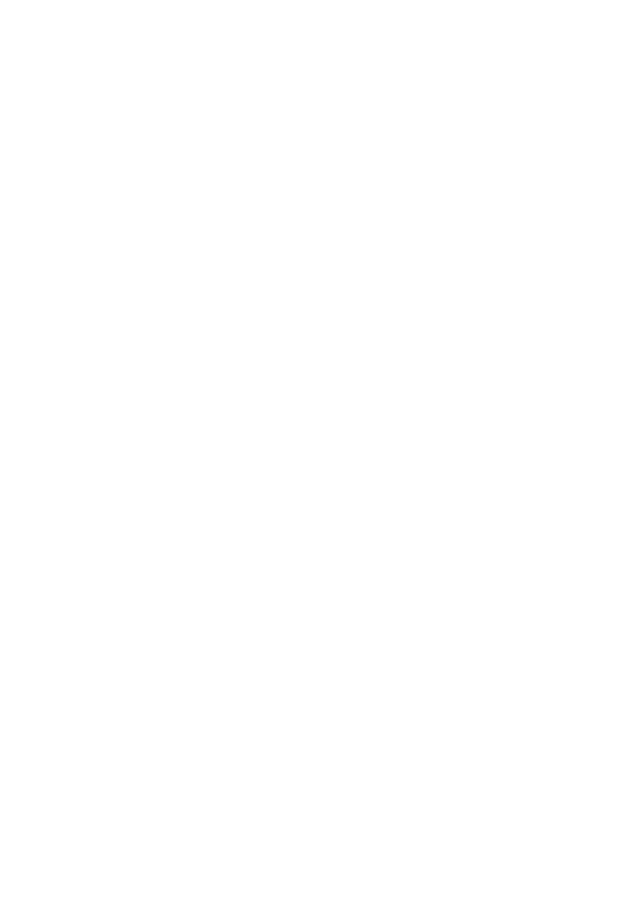
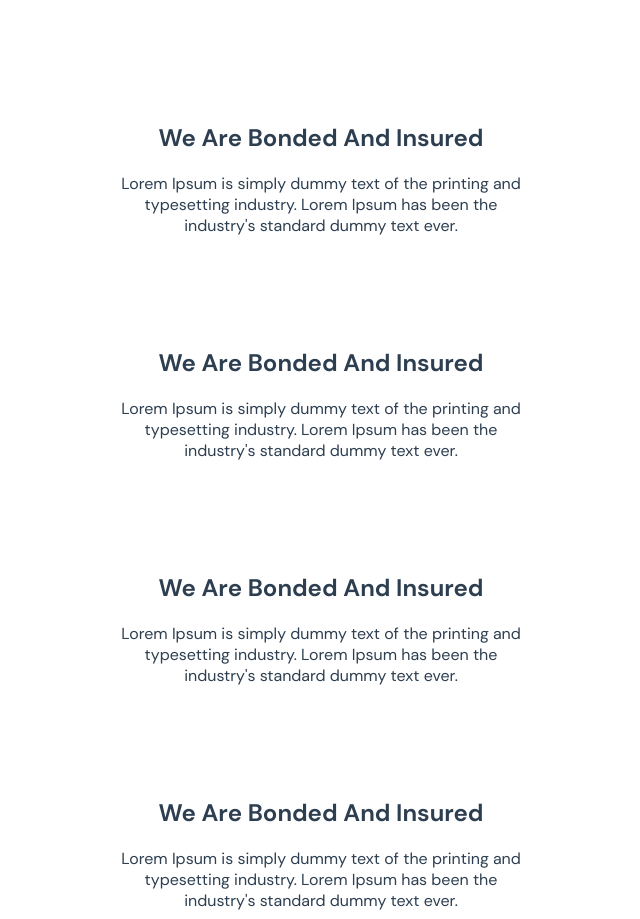
Before and after one commit to steve0288/cleaner, a Vue app: page /#/ in a window 1280 px wide. Shown: the part 1240-2159 px from the top of the page, without its empty margins (19-659 px from the left). Before the commit the page ends 1209 px from the top, so only its background shows below. Built offline with nearby package versions, Linux system fonts and the light colour scheme.

Commit message:
Add new section

```diff
--- a/src/App.vue
+++ b/src/App.vue
@@ -23,7 +23,47 @@
   </div>
   <div class="section">
       <h2 class="cta-h2">Cleaning is hard work. Use The Hole Crew to make your life easier!</h2>
-      <p class="max-w-600 m-auto">Lorem Ipsum is simply dummy text of the printing and typesetting industry. Lorem Ipsum has been the industry's standard dummy text ever since the 1500s,</p>
+              <p class="max-w-600 m-auto text-normal">Lorem Ipsum is simply dummy text of the printing and typesetting industry. Lorem Ipsum has been the industry's standard dummy text ever since the 1500s,</p>
+            </div>
+            <div class="section flex">
+              <div class="group-container">
+                <div class="container-1">
+                  <div class="ellipses">
+                    <img src=""/>
+                  </div>
+                  <h2 class="cta-h2">We Are Bonded And Insured</h2>
+                  <p class="max-w-600 m-auto text-normal">Lorem Ipsum is simply dummy text of the printing
+              and typesetting industry. Lorem Ipsum has been the industry's standard dummy text ever.</p>
+                </div>
+
+              <div class="container-2">
+                <div class="ellipses">
+                  <img src=""/>
+                </div>
+                <h2 class="cta-h2">We Are Bonded And Insured</h2>
+                <p class="max-w-600 m-auto text-normal">Lorem Ipsum is simply dummy text of the printing
+                and typesetting industry. Lorem Ipsum has been the industry's standard dummy text ever.</p>
+              </div>
+
+              <div class="container-3">
+                <div class="ellipses">
+                  <img src=""/>
+                </div>
+                <h2 class="cta-h2">We Are Bonded And Insured</h2>
+                <p class="max-w-600 m-auto text-normal">Lorem Ipsum is simply dummy text of the printing
+                and typesetting industry. Lorem Ipsum has been the industry's standard dummy text ever.</p>
+              </div>
+
+            <div class="container-4">
+              <div class="ellipses">
+                <img src=""/>
+              </div>
+              <h2 class="cta-h2">We Are Bonded And Insured</h2>
+              <p class="max-w-600 m-auto text-normal">Lorem Ipsum is simply dummy text of the printing
+              and typesetting industry. Lorem Ipsum has been the industry's standard dummy text ever.</p>
+              </div>
+            </div>
+
   </div>
 </template>
 
@@ -187,4 +227,10 @@
   text-align: center;
   margin: 90px auto 20px auto;
 }
+
+.group-container{
+  div{
+    max-width: 400px;
+  }
+}
 </style>
--- a/src/assets/scss/variables.scss
+++ b/src/assets/scss/variables.scss
@@ -59,6 +59,10 @@
   max-width: 700px;
 }
 
+.text-normal {
+  font-weight: normal;
+}
+
 .text-14 {
   font-size: 14px;
 }
```
